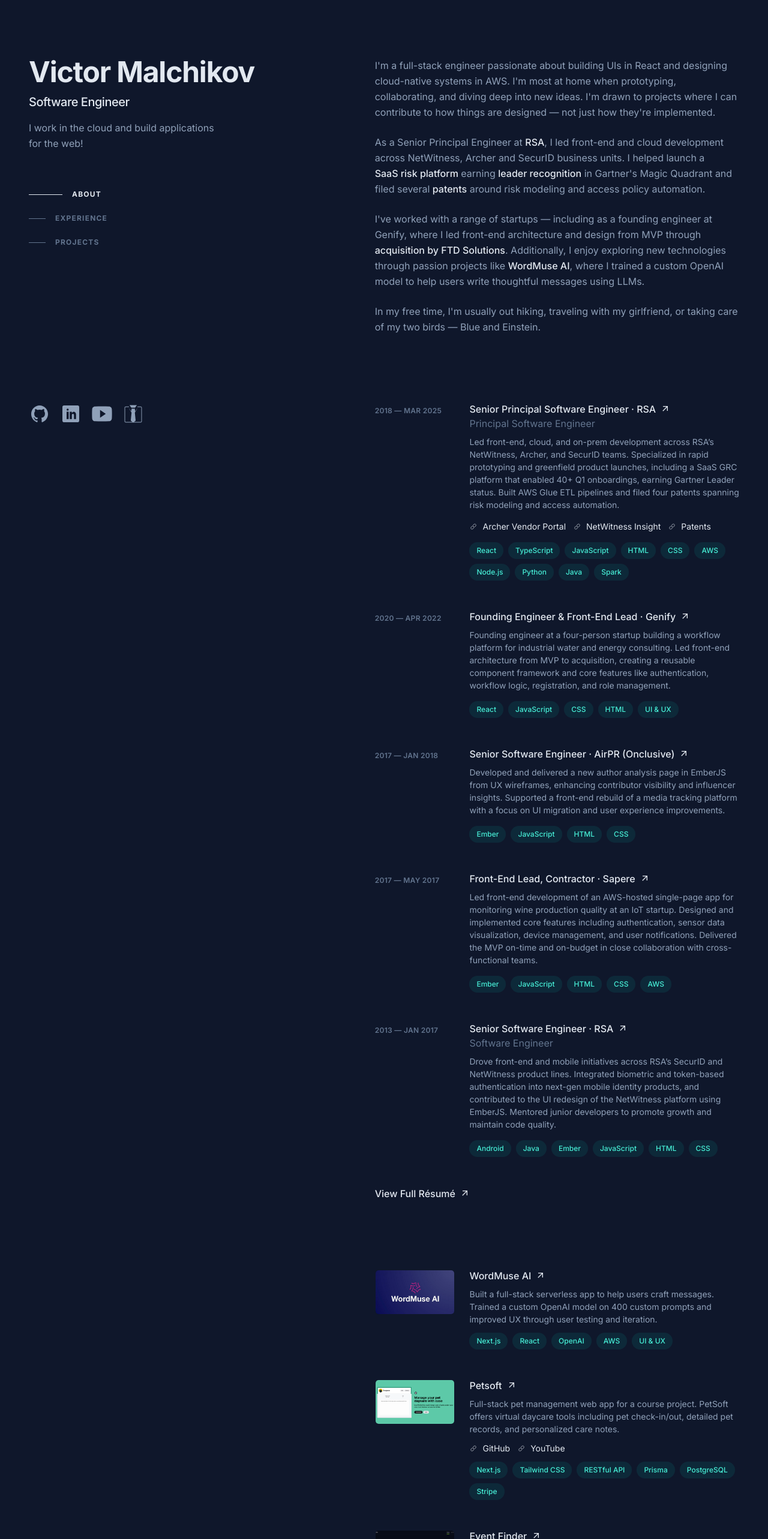
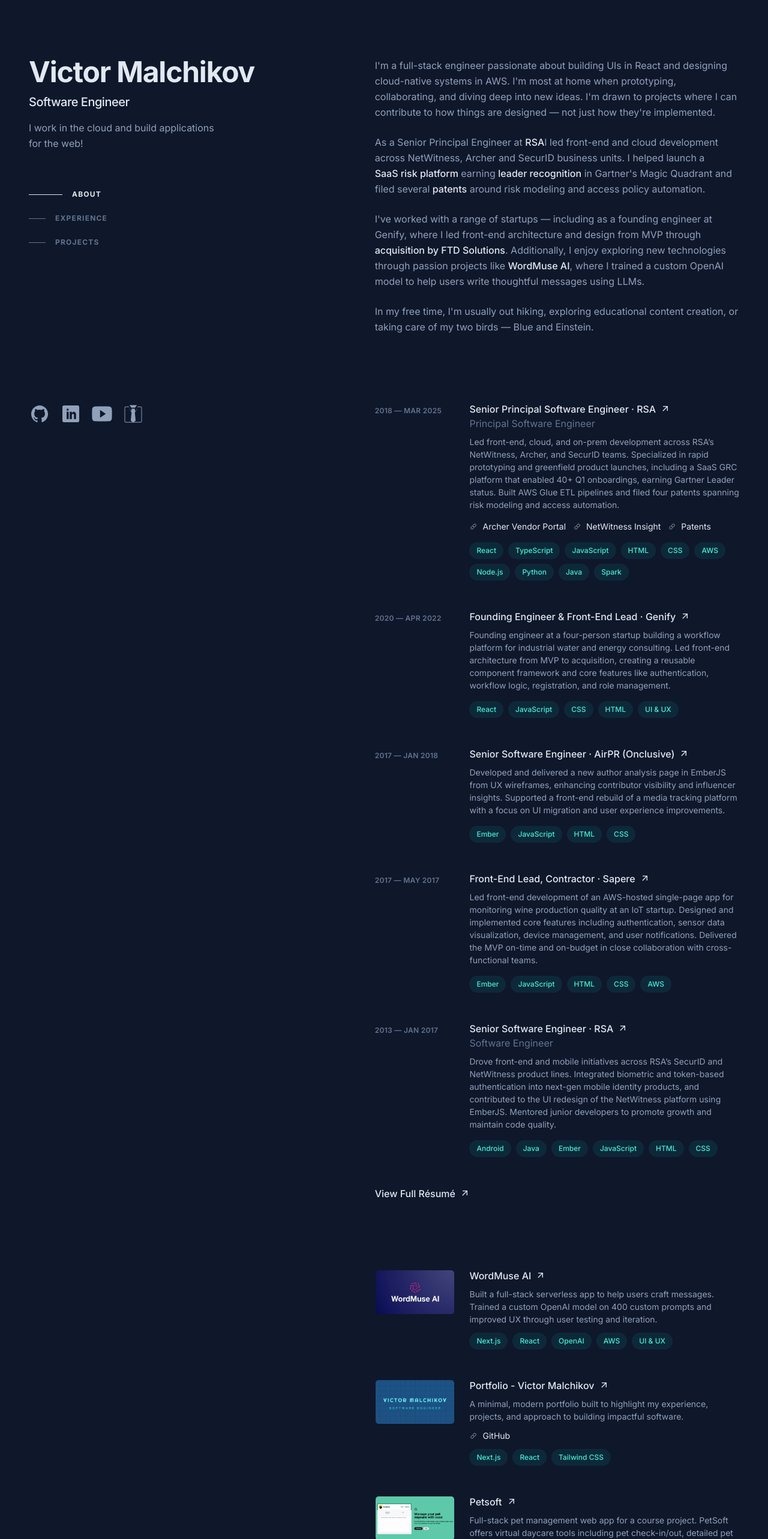
Before and after one commit to vmalchik/portfolio, a Next.js app: page / in a window 1280 px wide. Shown: the top 2566 px of the page at 60% size. Built offline with nearby package versions, Linux system fonts and the light colour scheme.

Commit message:
added portfolio project, updated about me

```diff
--- a/src/components/page/home/about/about-section.tsx
+++ b/src/components/page/home/about/about-section.tsx
@@ -8,17 +8,6 @@
 export const aboutParagraphs = {
   intro: (
     <p>
-      {/* I&apos;m a full-stack software engineer with a focus on cloud architecture
-      and a passion for front-end development. I enjoy working across the stack
-      — from building UI in React to designing scalable systems in AWS. I&apos;m
-      most at home when prototyping, collaborating, and diving deep into new
-      ideas. I&apos;m drawn to projects where I can contribute to how things are
-      designed — not just how they&apos;re implemented. */}
-      {/* I&apos;m a full-stack software engineer with a focus on cloud architecture
-      and a passion for front-end development. I&apos;m most at home when
-      prototyping, collaborating, and diving deep into new ideas. I&apos;m drawn
-      to projects where I can contribute to how things are designed — not just
-      how they&apos;re implemented. */}
       I&apos;m a full-stack engineer passionate about building UIs in React and
       designing cloud-native systems in AWS. I&apos;m most at home when
       prototyping, collaborating, and diving deep into new ideas. I&apos;m drawn
@@ -32,8 +21,6 @@
       <FancyLink href="https://www.rsa.com/" aria-label="RSA Security">
         RSA
       </FancyLink>
-      {/* , I led front-end and cloud development across multiple business units, */}
-      {/* including NetWitness, Archer and SecurID. I helped launch a{" "} */},
       I led front-end and cloud development across NetWitness, Archer and
       SecurID business units. I helped launch a{" "}
       <FancyLink
@@ -42,7 +29,6 @@
       >
         SaaS risk platform
       </FancyLink>{" "}
-      {/* that contributed to RSA&apos;s{" "} */}
       earning{" "}
       <FancyLink
         href="https://www.archerirm.community/s/blogs/rsa-named-a-leader-in-2020-gartner-magic-quadrant-for-it-vendor-risk-management-MCWZPJKWOQVZE5ZA3ZYQMWGHIKQU"
@@ -62,9 +48,6 @@
   ),
   startups: (
     <p>
-      {/* I&apos;ve also worked with a range of startups — including as a founding
-      engineer at Genify, where I led front-end architecture and design from MVP
-      through{" "} */}
       I&apos;ve worked with a range of startups — including as a founding
       engineer at Genify, where I led front-end architecture and design from MVP
       through{" "}
@@ -74,8 +57,6 @@
       >
         acquisition by FTD Solutions
       </FancyLink>
-      {/* . I additionally enjoy exploring new technologies through passion projects
-      like{" "} */}
       . Additionally, I enjoy exploring new technologies through passion
       projects like{" "}
       <FancyLink href="https://www.wordmuseai.com/" aria-label="WordMuseAI">
@@ -87,11 +68,8 @@
   ),
   personal: (
     <p>
-      {/* In my free time, I&apos;m usually out hiking, traveling with my
-      girlfriend, joining outdoor volunteer events, or taking care of my two
-      birds — Blue and Einstein. */}
-      In my free time, I&apos;m usually out hiking, traveling with my
-      girlfriend, or taking care of my two birds — Blue and Einstein.
+      In my free time, I&apos;m usually out hiking, exploring educational
+      content creation, or taking care of my two birds — Blue and Einstein.
     </p>
   )
 };
--- /dev/null
+++ b/src/components/page/home/projects/data/portfolio.tsx
@@ -0,0 +1,30 @@
+import { Project } from "@/components/page/home/projects/project-types";
+import Technologies from "@/lib/types/technologies";
+
+const portfolio: Project = {
+  image: {
+    src: "/projects/portfolio.png",
+    alt: "Portfolio Project",
+    width: 2332,
+    height: 1387
+  },
+  title: "Portfolio - Victor Malchikov",
+  website: {
+    name: "Portfolio website",
+    url: "https://www.victormalchikov.com/",
+    ariaLabel: "Portfolio website"
+  },
+  github: {
+    name: "GitHub",
+    url: "https://github.com/vmalchik/portfolio",
+    ariaLabel: "Portfolio Github repository"
+  },
+  description: `A minimal, modern portfolio built to highlight my experience, projects, and approach to building impactful software.`,
+  technologies: [
+    Technologies.NextJS,
+    Technologies.React,
+    Technologies.TailwindCSS
+  ]
+};
+
+export default portfolio;
--- a/src/components/page/home/projects/data/projects-data.tsx
+++ b/src/components/page/home/projects/data/projects-data.tsx
@@ -1,8 +1,14 @@
 import EventFinder from "@/components/page/home/projects/data/event-finder";
 import PetSoft from "@/components/page/home/projects/data/petsoft";
+import Portfolio from "@/components/page/home/projects/data/portfolio";
 import WordMuseAi from "@/components/page/home/projects/data/wordmuseai";
 import { Project } from "@/components/page/home/projects/project-types";
 
-export const experience: Project[] = [WordMuseAi, PetSoft, EventFinder];
+export const experience: Project[] = [
+  WordMuseAi,
+  Portfolio,
+  PetSoft,
+  EventFinder
+];
 
 export default experience;
```
Also changed, not shown: public/projects/portfolio.png (added), public/projects/profile.png (deleted).
